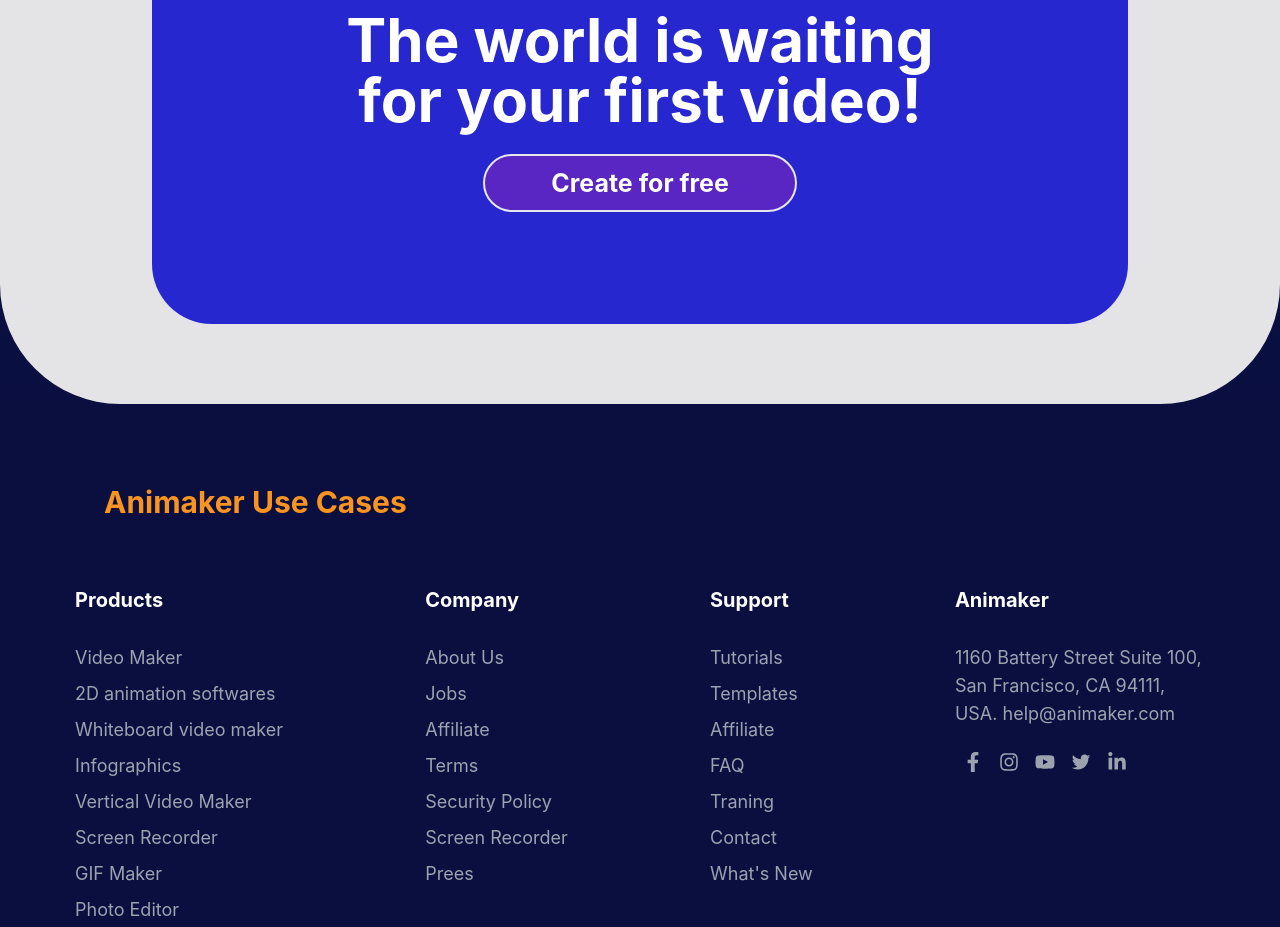
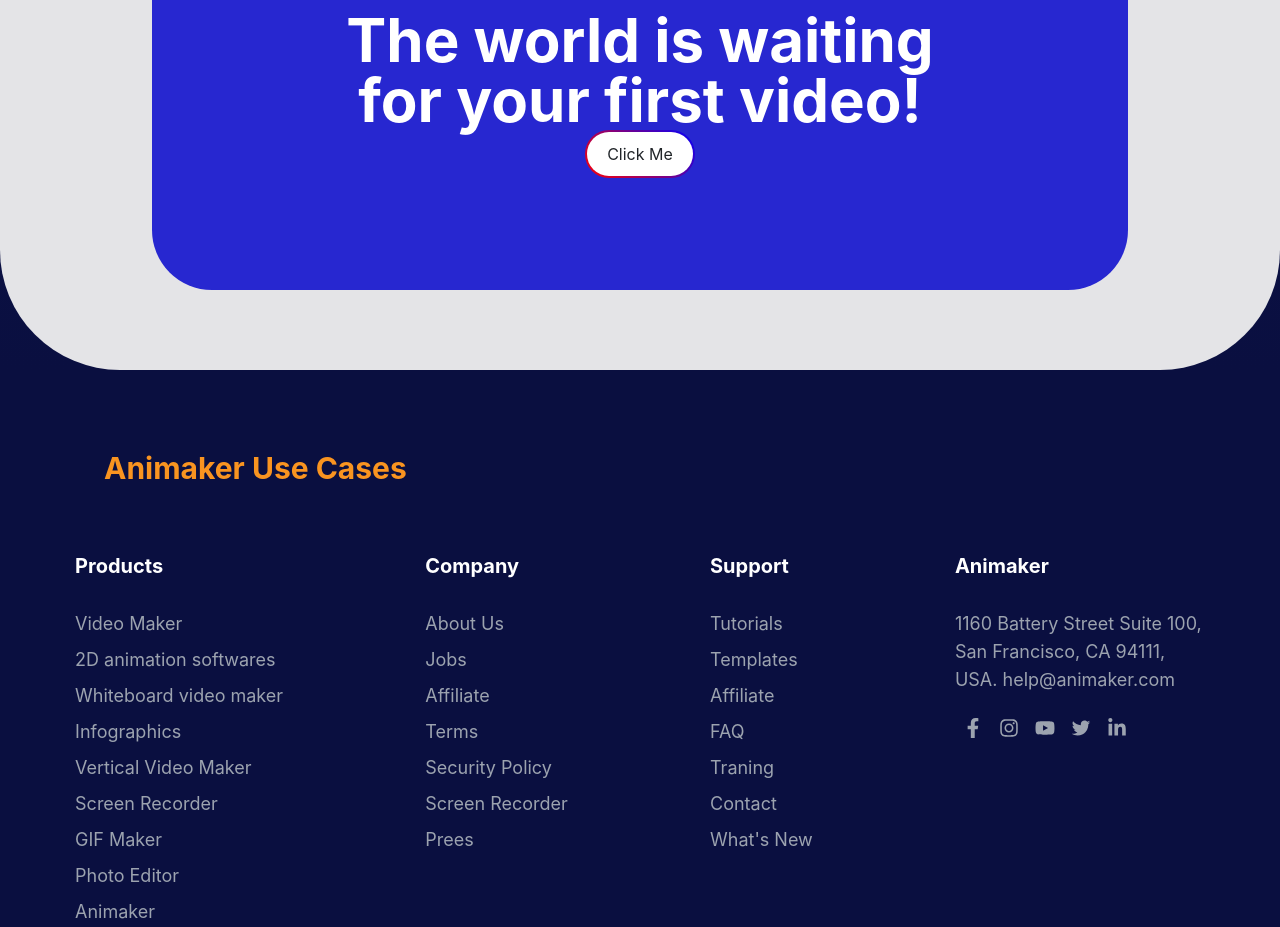
Before and after one commit to Iamzaib/Animaker_James, a React (Vite) app: page / in a window 1280 px wide. Shown: the part 6380-7307 px from the top of the page. Built offline with nearby package versions, Linux system fonts and the light colour scheme.

Commit message:
add button gredient

```diff
--- a/src/assets/css/style.css
+++ b/src/assets/css/style.css
@@ -24,3 +24,16 @@
     border-top-right-radius: 50px !important; */
 
 }
+.gradient-border {
+    padding: 2px; /* Adjust based on border thickness */
+    background: linear-gradient(45deg, red, blue); /* Your gradient */
+    display: inline-block; /* To fit the size of the button */
+    border-radius: 80px; /* Match the border-radius of the button if any */
+  }
+  .inner-button {
+    background-color: white; /* Button color */
+    border: none; /* Remove default border */
+    padding: 10px 20px; /* Adjust based on your needs */
+    border-radius: 80px; /* Match the wrapper's border-radius if any */
+    cursor: pointer; /* Optional: Changes the cursor on hover */
+  }
--- a/src/components/home/FirstVideo.jsx
+++ b/src/components/home/FirstVideo.jsx
@@ -17,9 +17,13 @@
     Create For Free
 </button> */}
 
-                <button class="border-2 h-[58px] hero-btn sm:w-[314px] w-[200px] text-white rounded-full btn-style font-bold sm:text-[25px] text-[15px]  border-gradient-purple-pink  bg-[#5925C3]  px-4 py-2 mt-4 transition-all duration-300">
+                {/* <button class="border-2 h-[58px] hero-btn sm:w-[314px] w-[200px] text-white rounded-full btn-style font-bold sm:text-[25px] text-[15px]  border-gradient-purple-pink  bg-[#5925C3]  px-4 py-2 mt-4 transition-all duration-300">
                     Create for free
-                </button>
+                </button> */}
+
+<div className="gradient-border">
+      <button className="inner-button">Click Me</button>
+    </div>
 
             </div>
         </div>
```
